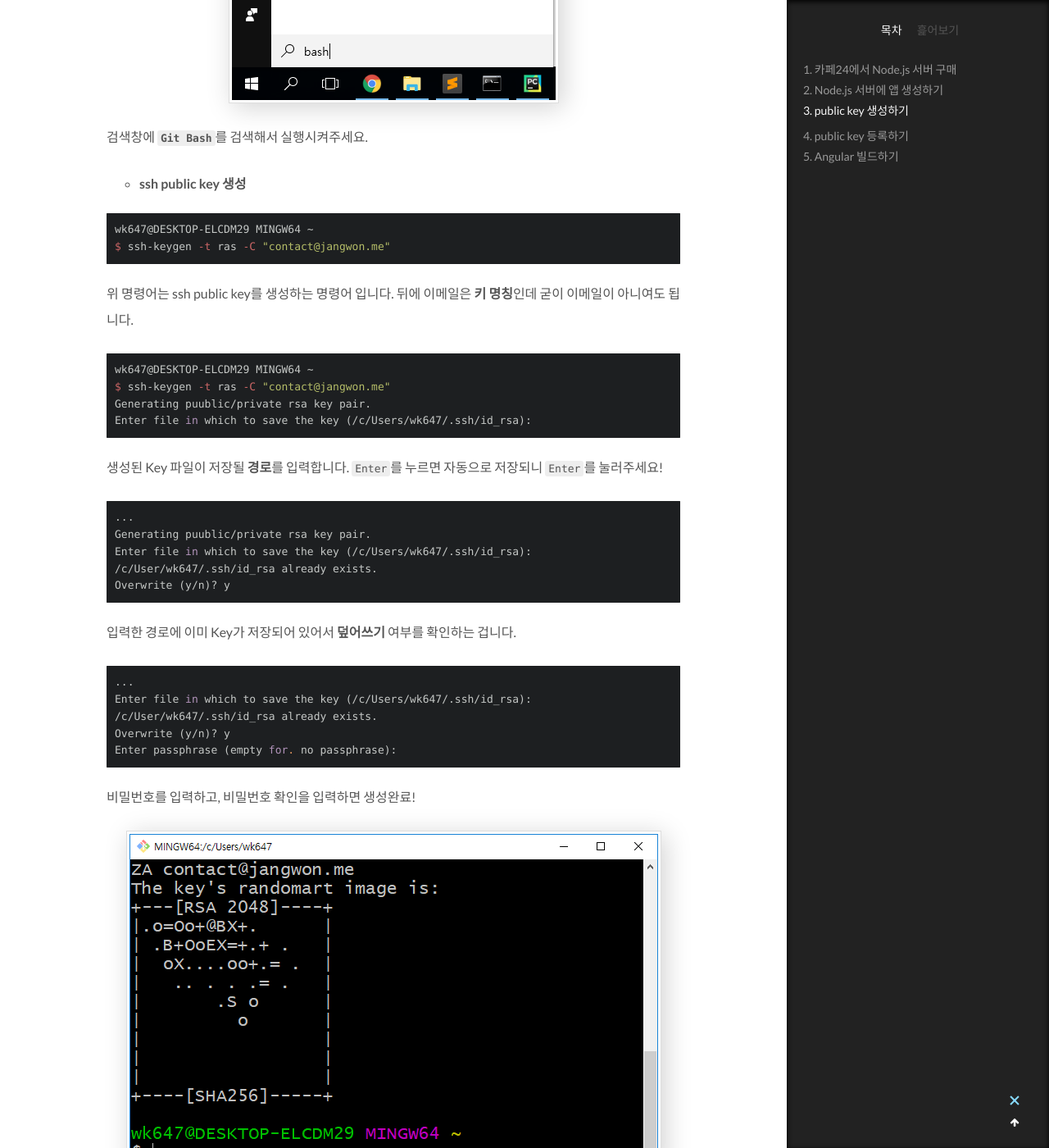
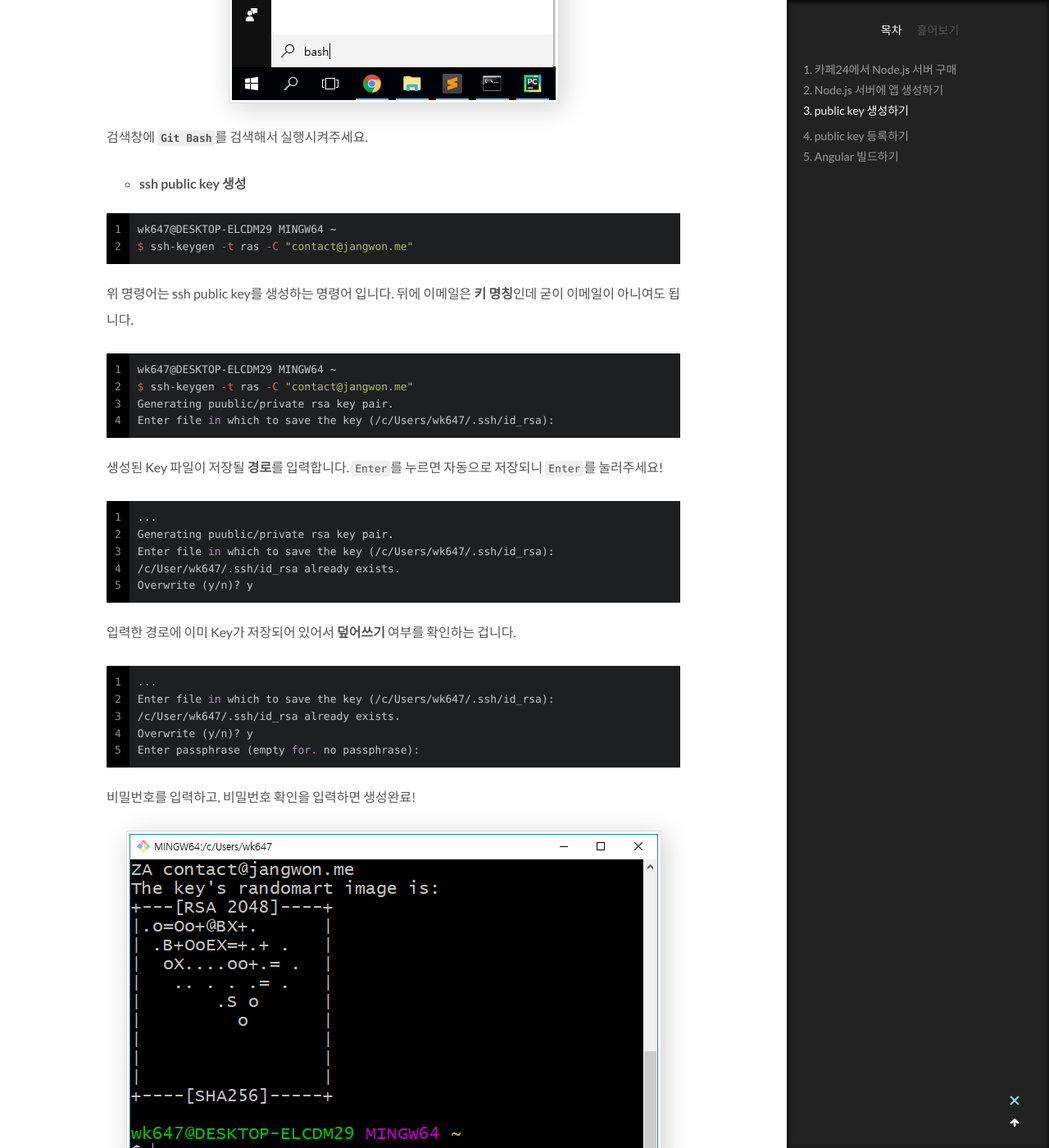
Before and after one commit to wkddnjset/wkddnjset.github.io, a Jekyll site: the page built from _posts/2018-01-30-카페24에서-Angular-배포하기.md, in a window 1280 px wide and 1400 px high, scrolled down 4521 px. Shown: the whole window at 82% size. Built offline with Jekyll 4.4.1, drawn with Linux system fonts in a browser that asks for light colours.

Commit message:
2018-01-31

````diff
--- a/_posts/2018-01-30-카페24에서-Angular-배포하기.md
+++ b/_posts/2018-01-30-카페24에서-Angular-배포하기.md
@@ -79,39 +79,39 @@ tags:
 
 * **ssh public key 생성**
 
-```sh
+{% highlight bash linenos %}
 wk647@DESKTOP-ELCDM29 MINGW64 ~
 $ ssh-keygen -t ras -C "contact@jangwon.me"
-```
+{% endhighlight %}
 
 위 명령어는 ssh public key를 생성하는 명령어 입니다. 뒤에 이메일은 **키 명칭**인데 굳이 이메일이 아니여도 됩니다.
 
-```sh
+{% highlight bash linenos %}
 wk647@DESKTOP-ELCDM29 MINGW64 ~
 $ ssh-keygen -t ras -C "contact@jangwon.me"
 Generating puublic/private rsa key pair.
 Enter file in which to save the key (/c/Users/wk647/.ssh/id_rsa):
-```
+{% endhighlight %}
 
 생성된 Key 파일이 저장될 **경로**를 입력합니다. `Enter`를 누르면 자동으로 저장되니 `Enter`를 눌러주세요!
 
-```sh
+{% highlight bash linenos %}
 ...
 Generating puublic/private rsa key pair.
 Enter file in which to save the key (/c/Users/wk647/.ssh/id_rsa):
 /c/User/wk647/.ssh/id_rsa already exists.
 Overwrite (y/n)? y
-```
+{% endhighlight %}
 
 입력한 경로에 이미 Key가 저장되어 있어서 **덮어쓰기** 여부를 확인하는 겁니다.
 
-```bash
+{% highlight bash linenos %}
 ...
 Enter file in which to save the key (/c/Users/wk647/.ssh/id_rsa):
 /c/User/wk647/.ssh/id_rsa already exists.
 Overwrite (y/n)? y
 Enter passphrase (empty for. no passphrase):
-```
+{% endhighlight %}
 
 비밀번호를 입력하고, 비밀번호 확인을 입력하면 생성완료!
 
````
Also changed, not shown: _posts/2018-01-31-Angular-설치-및-프로젝트-생성&빌드하기.md (+2 -0 lines).
